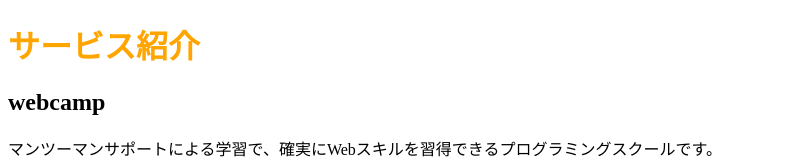
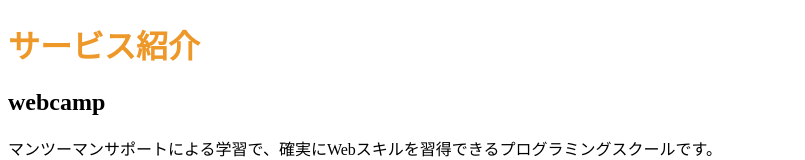
Before and after one commit to fufuyuka/chapter2_exercise, a plain HTML site: page index.html in a window 1280 px wide. Shown: the top 160 px of the page, without its empty margins (0-805 px from the left). Drawn offline with Linux system fonts and the light colour scheme.

Commit message:
[finish]1-2

```diff
--- a/style.css
+++ b/style.css
@@ -1,3 +1,3 @@
 h1 {
-  color: orange;
+  color: #ed9828;
 }
```
